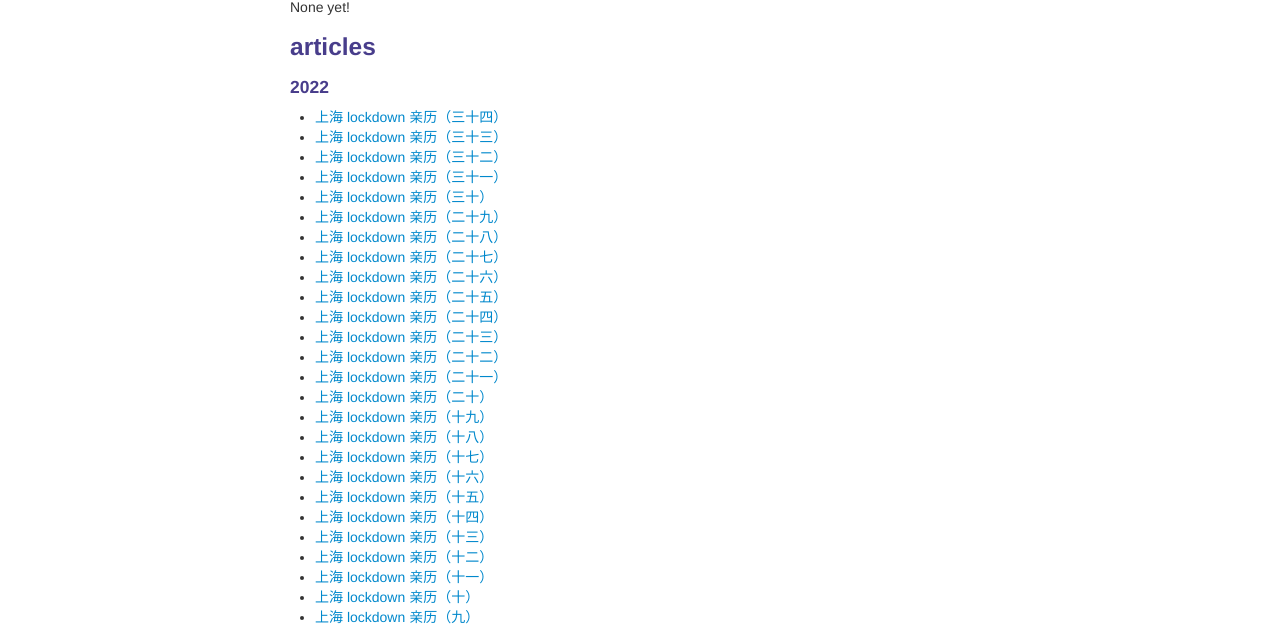
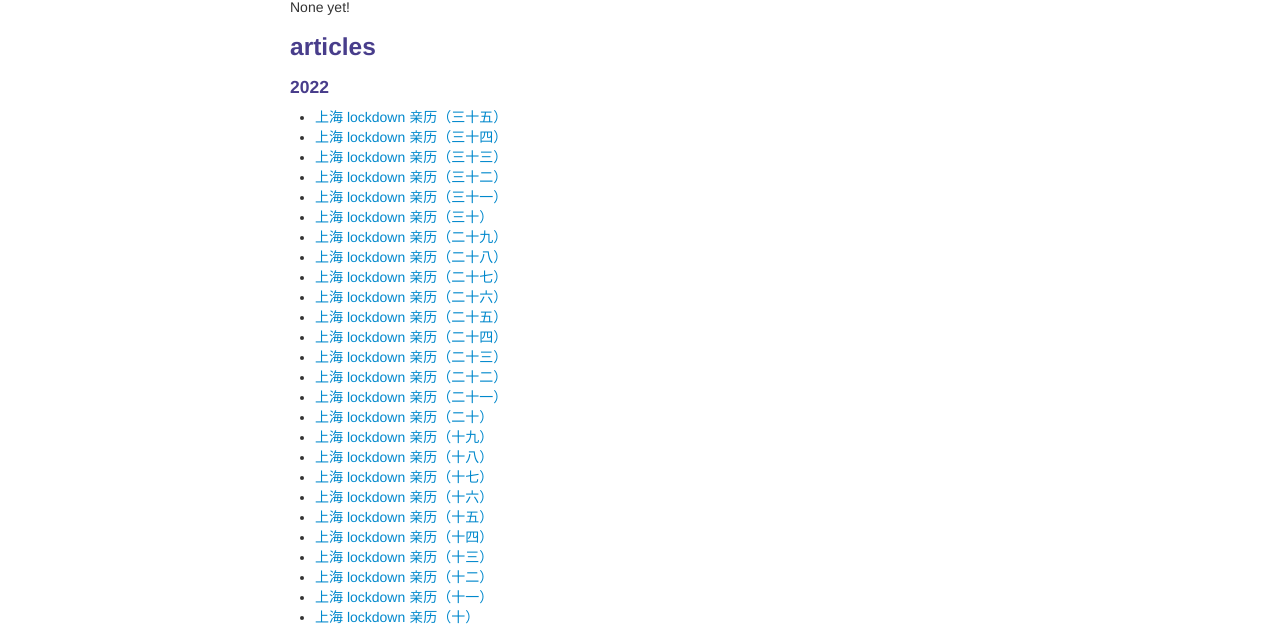
Before and after one commit to wxie2017/wxie2017.github.io, a Jekyll site: the page built from pages/pubs.md, in a window 1280 px wide and 900 px high. Shown: the part 267-895 px from the top of the window. Built offline with Jekyll 4.4.1, drawn with Linux system fonts in a browser that asks for light colours.

Commit message:
add new article: shanghai lockdown 35

```diff
--- a/pages/pubs.md
+++ b/pages/pubs.md
@@ -23,6 +23,7 @@ None yet!
 
 #### 2022
 
+- [上海 lockdown 亲历（三十五）](article/上海-lockdown-亲历-35.html)
 - [上海 lockdown 亲历（三十四）](article/上海-lockdown-亲历-34.html)
 - [上海 lockdown 亲历（三十三）](article/上海-lockdown-亲历-33.html)
 - [上海 lockdown 亲历（三十二）](article/上海-lockdown-亲历-32.html)
```
